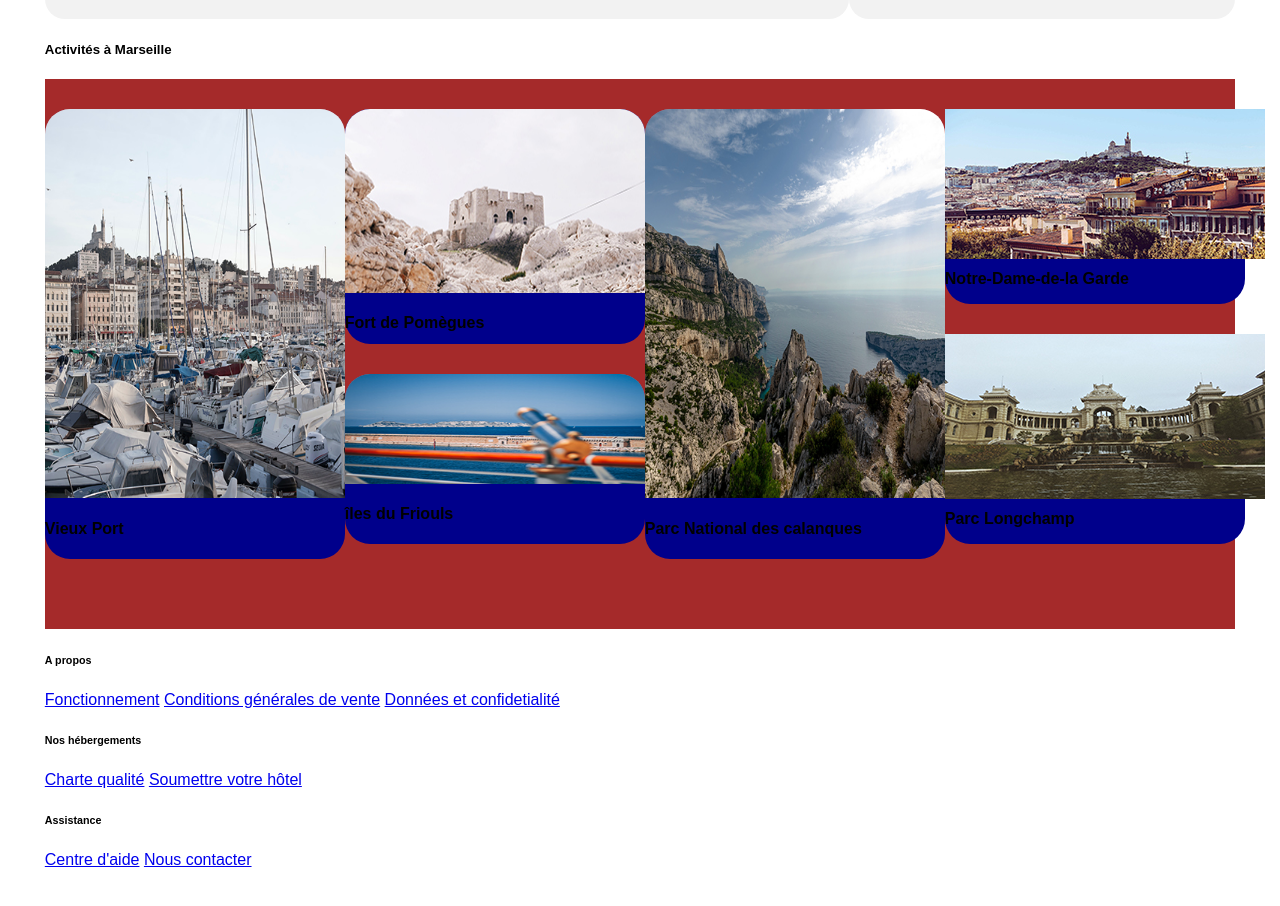
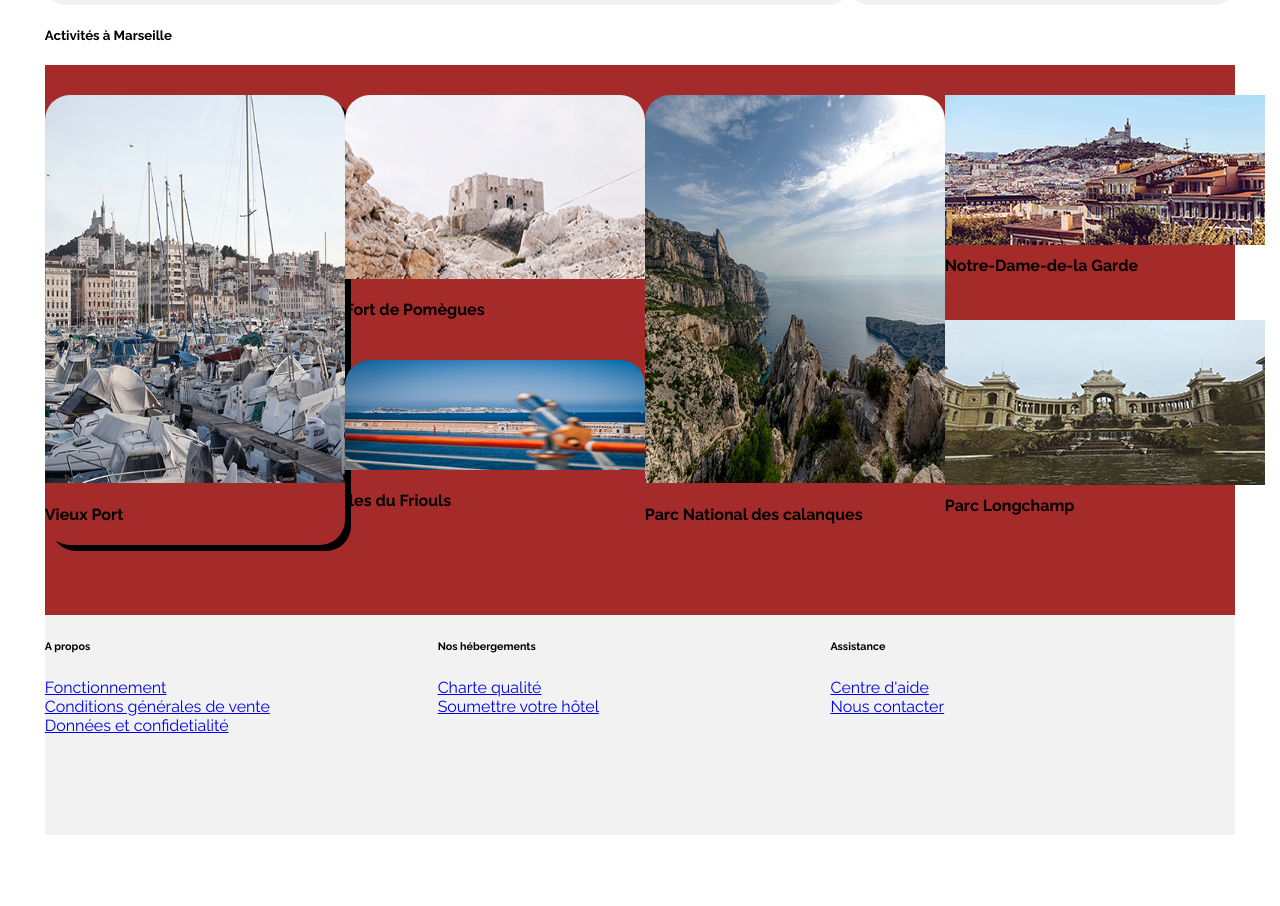
Before and after one commit to Charles-emmanuel-lamouroux/Charles-EmmanuelLamouroux_2_14042021, a plain HTML site: page reservia.html in a window 1280 px wide. Shown: the part 1064-1970 px from the top of the page. After the commit the page ends 1944 px from the top, so only its background shows below. Drawn offline with Linux system fonts and the light colour scheme.

Commit message:
ajoute police d'ecriture

```diff
--- a/CSS/style.css
+++ b/CSS/style.css
@@ -297,9 +297,9 @@ font-weight: bold;
     width: 300px;
     height: 450px;
     border-radius: 25px;
+    box-shadow: 6px 6px 0 black;
     display: flex;
     flex-direction: column;
-    background-color: darkblue;
     margin-top: 30px;
 }
 
@@ -308,7 +308,6 @@ font-weight: bold;
     width: 300px;
     height: 390px;
     border-radius: 25px;
-    background-color: coral;
 }
 .IVP
 {
@@ -325,7 +324,6 @@ font-weight: bold;
     border-radius: 25px;
     display: flex;
     flex-direction: column;
-    background-color: darkblue;
     margin-top: 30px;
 }
 
@@ -334,7 +332,7 @@ font-weight: bold;
     width: 300px;
     height: 180px;
     border-radius: 25px;
-    background-color: coral;
+
 }
 
 .IFDP
@@ -352,7 +350,7 @@ font-weight: bold;
     border-radius: 25px;
     display: flex;
     flex-direction: column;
-    background-color: darkblue;
+
     margin-top: 30px;
 }
 
@@ -361,7 +359,7 @@ font-weight: bold;
     width: 300px;
     height: 110px;
     border-radius: 25px;
-    background-color: coral;
+
 }
 
 .IIDF
@@ -379,7 +377,7 @@ font-weight: bold;
     border-radius: 25px;
     display: flex;
     flex-direction: column;
-    background-color: darkblue;
+
     margin-top: 30px;
 }
 
@@ -388,7 +386,7 @@ font-weight: bold;
     width: 300px;
     height: 390px;
     border-radius: 25px;
-    background-color: coral;
+
 }
 .IPNDC
 {
@@ -405,7 +403,7 @@ font-weight: bold;
     border-radius: 25px;
     display: flex;
     flex-direction: column;
-    background-color: darkblue;
+
     margin-top: 30px;
 }
 
@@ -414,7 +412,7 @@ font-weight: bold;
     width: 300px;
     height: 140px;
     border-radius: 25px;
-    background-color: coral;
+
 }
 
 .IFDP
@@ -432,7 +430,6 @@ font-weight: bold;
     border-radius: 25px;
     display: flex;
     flex-direction: column;
-    background-color: darkblue;
     margin-top: 30px;
 }
 
@@ -451,3 +448,40 @@ font-weight: bold;
     border-top-left-radius: 25px;
     border-top-right-radius: 25px;
 }
+
+.pied_de_pages
+{
+    background-color: #F2F2F2;
+    display: flex;
+    flex-direction: row;
+    flex-wrap: wrap;
+    align-content: space-around;
+}
+
+.A_propos
+{
+    width: 33%;
+    height: 220px;
+    display: flex;
+    flex-direction: column;
+    flex-wrap: wrap;
+}
+
+.nos_hebergements
+{
+    width: 33%;
+    height: 220px;
+    display: flex;
+    flex-direction: column;
+    flex-wrap: wrap;
+
+}
+
+.Assistance
+{
+    width: 33%;
+    height: 220px;
+    display: flex;
+    flex-direction: column;
+    flex-wrap: wrap;
+}
--- a/reservia.html
+++ b/reservia.html
@@ -1,9 +1,9 @@
 <!DOCTYPE html>
-text-align: center;
+<!--text-align: center;
 width: 100%;
 vertical-align: middle;
 margin-top: 15px;
-/* height: -webkit-fill-available; */
+/* height: -webkit-fill-available; */-->
 <!--ceci est un extincteur à imprimante.-->
 <html>
     <head>
@@ -35,6 +35,14 @@ margin-top: 15px;
         <link
         rel="preconnect"
         href="https://fonts.gstatic.com"
+        >
+        <link
+        rel="preconnect"
+        href="https://fonts.gstatic.com"
+        >
+        <link
+        href="https://fonts.googleapis.com/css2?family=Raleway:wght@300;400;500;600;700;800&display=swap"
+        rel="stylesheet"
         >
 
     </head>
```
